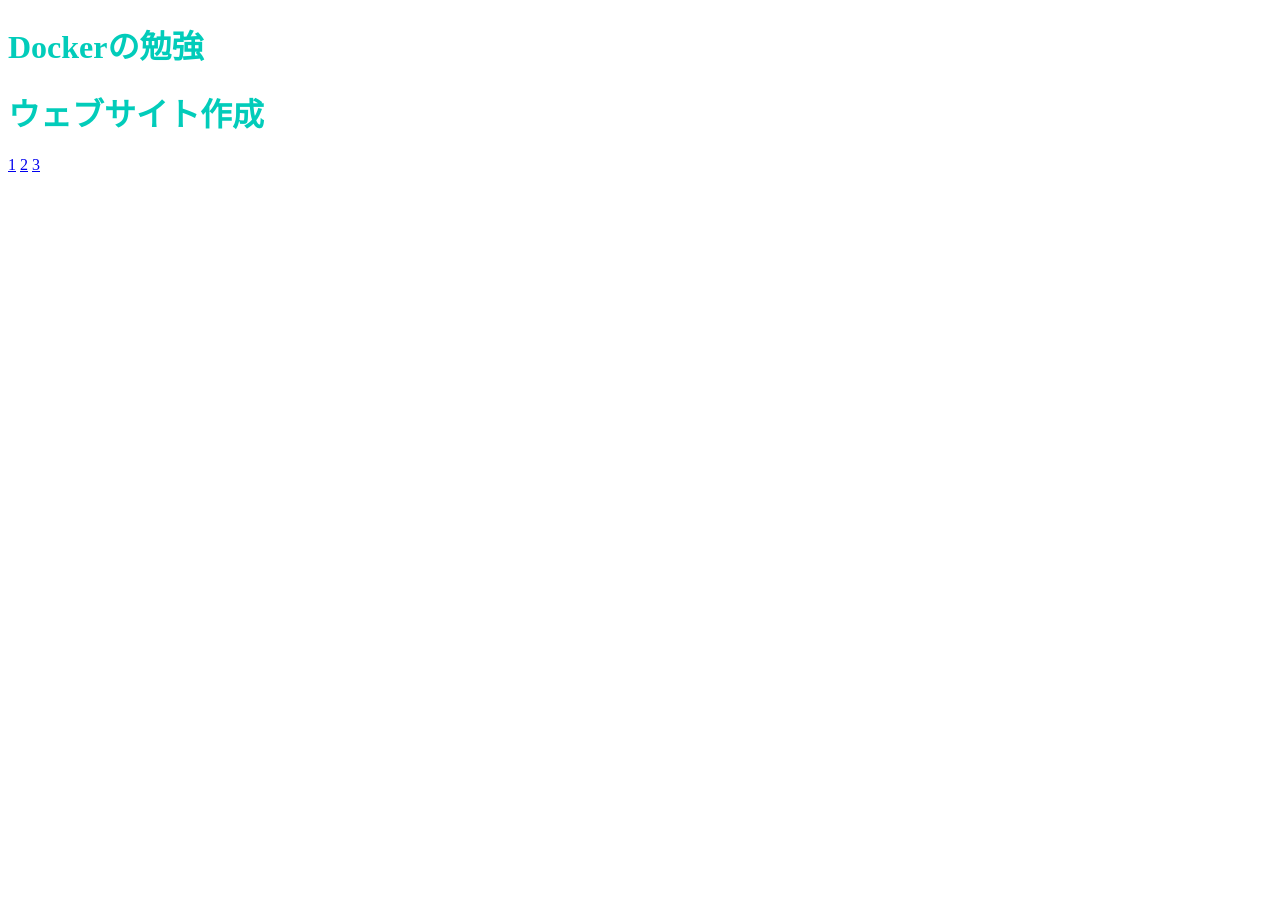
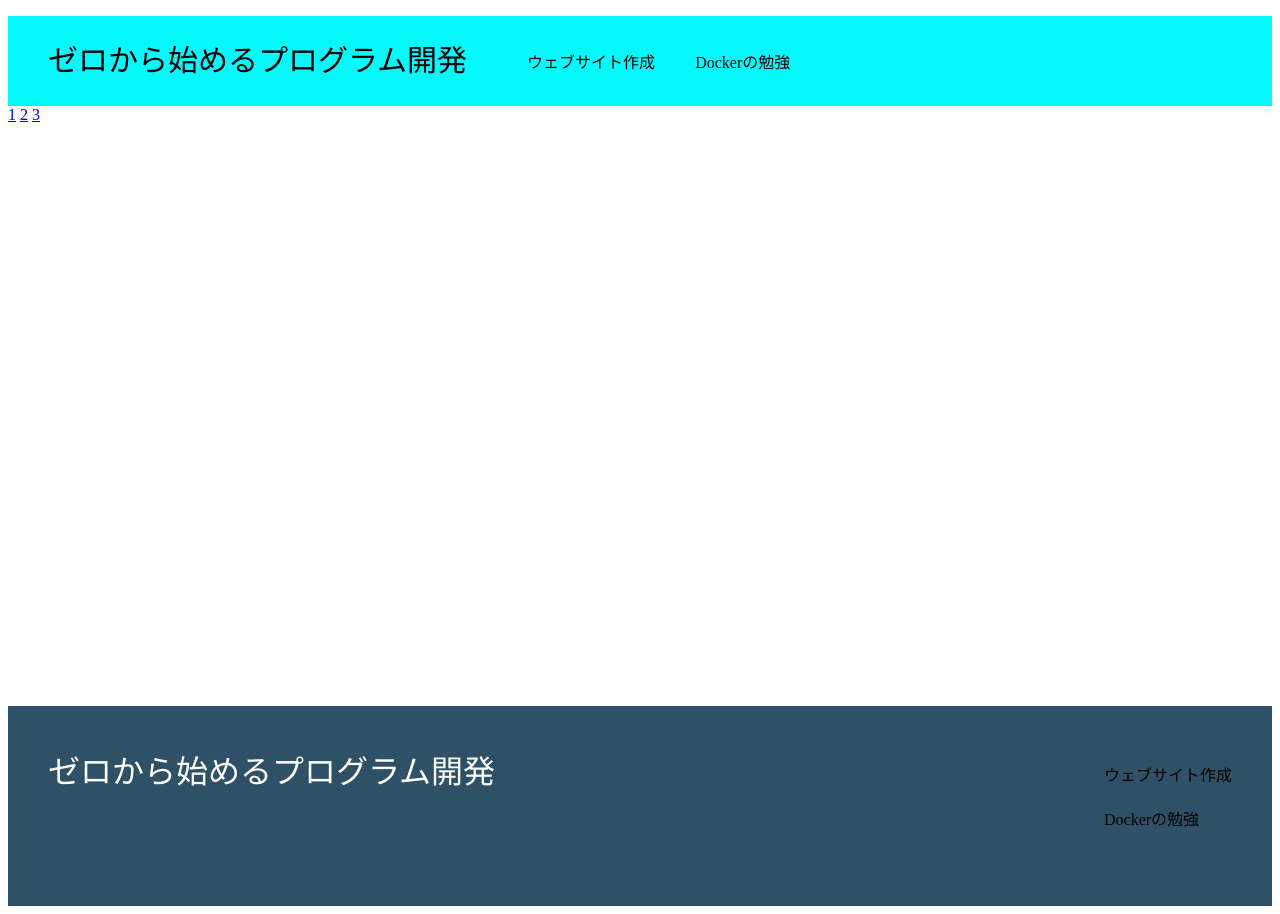
Before and after one commit to rurusasu/milestone, a plain HTML site: page index.html in a window 1280 px wide. Before the commit the page ends 800 px from the top, so only its background shows below. Drawn offline with Linux system fonts and the light colour scheme.

Commit message:
日記を同期

```diff
--- a/css/stylesheet.css
+++ b/css/stylesheet.css
@@ -1,12 +1,47 @@
-body {
-  background-color: #ffffff;
+.header {
+  background-color: rgb(4, 248, 252);
+  height: 90px;
 }
-.title {
-  color: #02ccba;
+.header-logo {
+  font-size: 30px;
+  float: left;
+  /*上下のpadidngを20px 左右のpaddingを40pxにする*/
+  padding: 20px 40px;
 }
+.header-list li {
+  float: left;
+  padding: 33px 20px;
+}
+
 p {
   color: #000000;
 }
 ul li {
   color: #000000;
+  list-style: none;
 }
+
+.main {
+  background-color: rgba(255, 255, 255, 0.925);
+  height: 600px;
+}
+
+.footer {
+  background-color: #2f5167;
+  color: #fff;
+  height: 120px;
+  padding: 40px;
+}
+
+.footer-logo {
+  font-size: 32px;
+  float: left;
+}
+
+.footer-list {
+  float: right;
+}
+
+.footer-list li {
+  padding-bottom: 20px;
+}
--- a/index.html
+++ b/index.html
@@ -6,11 +6,36 @@
     <title>ゼロから始めるプログラム開発</title>
   </head>
   <body>
-    <h1 class="title">Dockerの勉強</h1>
+    <div class="header">
+      <div class="header-logo">ゼロから始めるプログラム開発</div>
+      <div class="header-list">
+        <ul>
+          <li>ウェブサイト作成</li>
+          <li>Dockerの勉強</li>
+        </ul>
+      </div>
+    </div>
 
-    <h1 class="title">ウェブサイト作成</h1>
-    <a href="./pages/web_site/2022_0121.html" title="作成初日">1</a>
-    <a href="./pages/web_site/2022_0122.html">2</a>
-    <a href="./pages/web_site/2022_0125.html">3</a>
+    <div class="main">
+      <div class="copy-container">
+        <a href="./pages/web_site/2022_0121.html" title="作成初日">1</a>
+        <a href="./pages/web_site/2022_0122.html">2</a>
+        <a href="./pages/web_site/2022_0125.html">3</a>
+      </div>
+
+      <div class="contents"></div>
+
+      <div class="contact-from"></div>
+    </div>
+
+    <div class="footer">
+      <div class="footer-logo">ゼロから始めるプログラム開発</div>
+      <div class="footer-list">
+        <ul>
+          <li >ウェブサイト作成</li>
+          <li>Dockerの勉強</li>
+        </ul>
+      </div>
+    </div>
   </body>
 </html>
```
Also changed, not shown: pages/web_site/2022_0125.html (+20 -0 lines), pages/Docker_OREILLY/2022_0122.html (line endings or trailing spaces), pages/web_site/2022_0121.html (line endings or trailing spaces), pages/web_site/2022_0122.html (line endings or trailing spaces), pages/web_site/template.html (line endings or trailing spaces).
